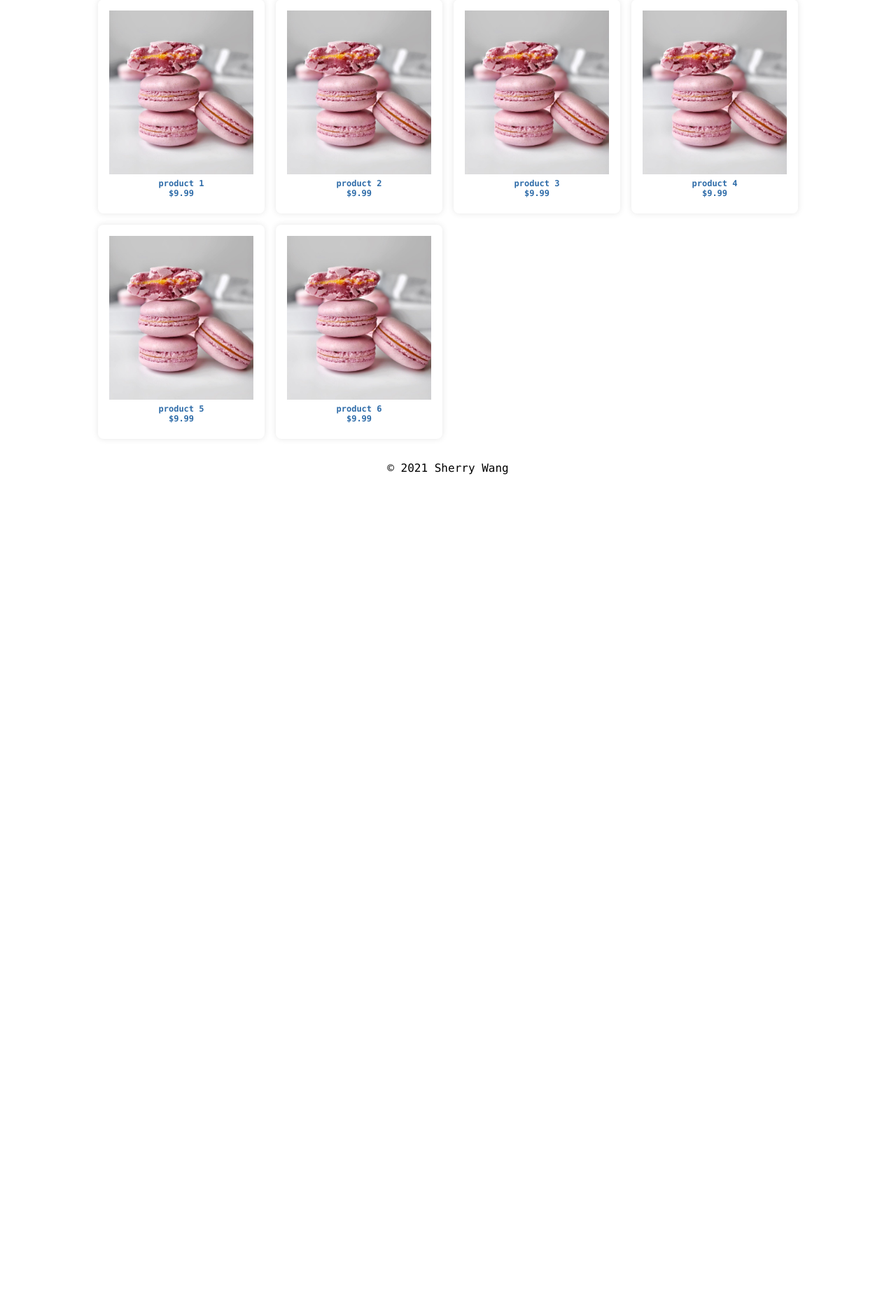
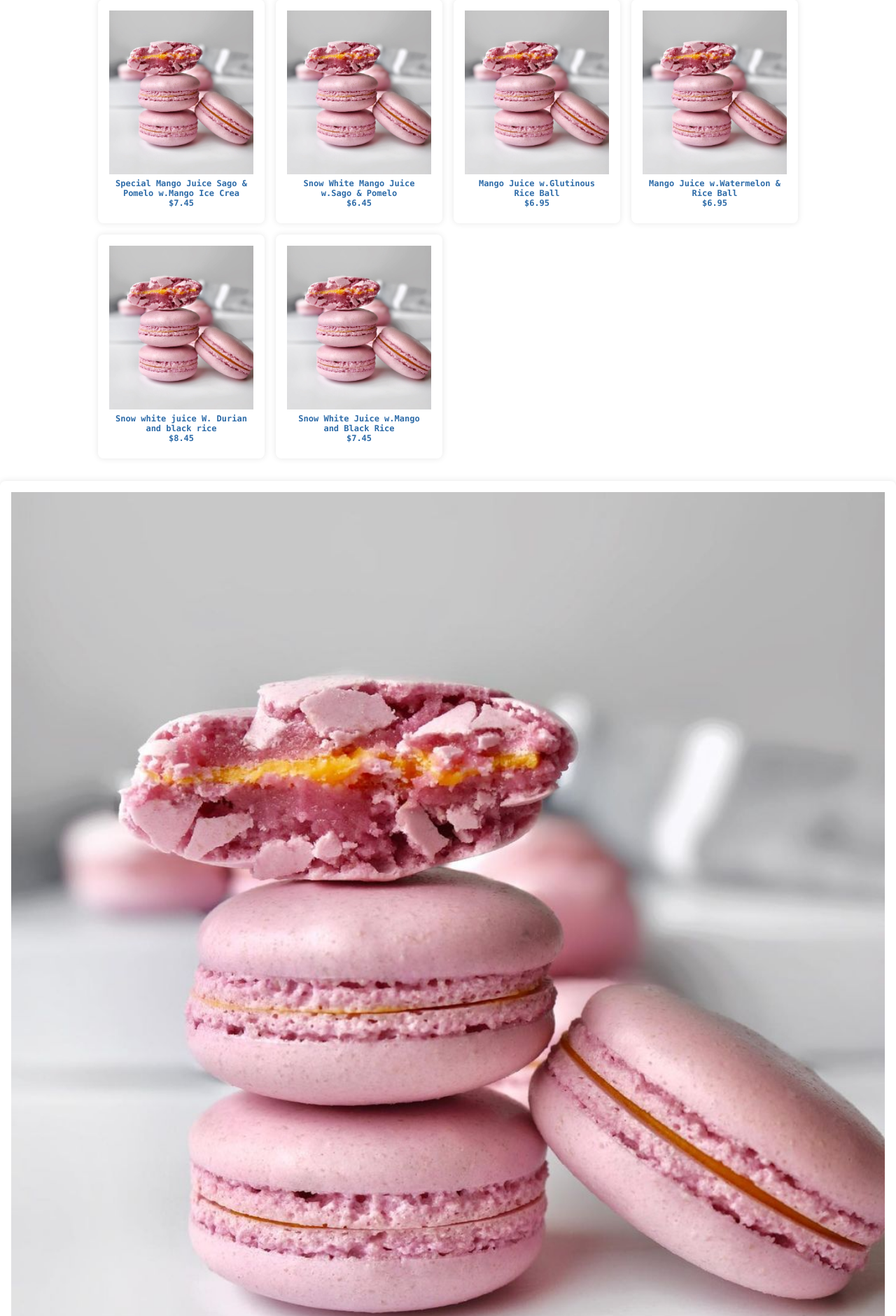
Before and after one commit to wserry7/wnm608_202160_ol1, a PHP site: page /menu.php in a window 1280 px wide. Shown: the part 152-2032 px from the top of the page at 70% size. Before the commit the page ends 830 px from the top, so only its background shows below. Run offline with PHP 8.4, Linux system fonts and the light colour scheme.

Commit message:
Update menu.php

```diff
--- a/wnm608_test/menu.php
+++ b/wnm608_test/menu.php
@@ -23,8 +23,8 @@
 					</a>
 
 					<figcaption>
-						<div>product 1</div>
-						<div>$9.99</div>
+						<div>Special Mango Juice Sago & Pomelo w.Mango Ice Crea</div>
+						<div>$7.45</div>
 					</figcaption>
 				</figure>
 			</div>
@@ -36,8 +36,8 @@
 					</a>
 
 					<figcaption>
-						<div>product 2</div>
-						<div>$9.99</div>
+						<div>Snow White Mango Juice w.Sago & Pomelo</div>
+						<div>$6.45</div>
 					</figcaption>
 				</figure>
 			</div>
@@ -49,8 +49,8 @@
 					</a>
 
 					<figcaption>
-						<div>product 3</div>
-						<div>$9.99</div>
+						<div>Mango Juice w.Glutinous Rice Ball</div>
+						<div>$6.95</div>
 					</figcaption>
 				</figure>
 			</div>
@@ -62,8 +62,8 @@
 					</a>
 
 					<figcaption>
-						<div>product 4</div>
-						<div>$9.99</div>
+						<div>Mango Juice w.Watermelon & Rice Ball</div>
+						<div>$6.95</div>
 					</figcaption>
 				</figure>
 			</div>
@@ -75,8 +75,8 @@
 					</a>
 
 					<figcaption>
-						<div>product 5</div>
-						<div>$9.99</div>
+						<div>Snow white juice W. Durian and black rice</div>
+						<div>$8.45</div>
 					</figcaption>
 				</figure>
 			</div>
@@ -88,8 +88,98 @@
 					</a>
 
 					<figcaption>
-						<div>product 6</div>
-						<div>$9.99</div>
+						<div>Snow White Juice w.Mango and Black Rice</div>
+						<div>$7.45</div>
+					</figcaption>
+				</figure>
+			</div>
+		</div>
+	</div>
+
+				<div class="col-xs-12 col-md-3">
+				<figure class="figure card soft">
+					<a href="product.php?id=7">
+						<img src="img/img-1.jpg" alt="plant">
+					</a>
+
+					<figcaption>
+						<div>Triple Ice Cream Delight</div>
+						<div>$6.45</div>
+					</figcaption>
+				</figure>
+			</div>
+		</div>
+	</div>
+
+			<div class="col-xs-12 col-md-3">
+				<figure class="figure card soft">
+					<a href="product.php?id=8">
+						<img src="img/img-1.jpg" alt="plant">
+					</a>
+
+					<figcaption>
+						<div>Mango Sundae</div>
+						<div>$6.95</div>
+					</figcaption>
+				</figure>
+			</div>
+		</div>
+	</div>
+
+			<div class="col-xs-12 col-md-3">
+				<figure class="figure card soft">
+					<a href="product.php?id=9">
+						<img src="img/img-1.jpg" alt="plant">
+					</a>
+
+					<figcaption>
+						<div>Snow White Juice w.Ice Cream</div>
+						<div>$6.95</div>
+					</figcaption>
+				</figure>
+			</div>
+		</div>
+	</div>
+
+			<div class="col-xs-12 col-md-3">
+				<figure class="figure card soft">
+					<a href="product.php?id=10">
+						<img src="img/img-1.jpg" alt="plant">
+					</a>
+
+					<figcaption>
+						<div>Mixed Fresh Fruit w.Basil Seed</div>
+						<div>$7.45</div>
+					</figcaption>
+				</figure>
+			</div>
+		</div>
+	</div>
+
+			<div class="col-xs-12 col-md-3">
+				<figure class="figure card soft">
+					<a href="product.php?id=11">
+						<img src="img/img-1.jpg" alt="plant">
+					</a>
+
+					<figcaption>
+						<div>Brown Suger Lemon Kumquat</div>
+						<div>$5.5</div>
+					</figcaption>
+				</figure>
+			</div>
+		</div>
+	</div>
+
+			<div class="col-xs-12 col-md-3">
+				<figure class="figure card soft">
+					<a href="product.php?id=12">
+						<img src="img/img-1.jpg" alt="plant">
+					</a>
+
+					<figcaption>
+						<div>Mango Agar</div>
+						<div>$5</div>
 					</figcaption>
 				</figure>
 			</div>
```
